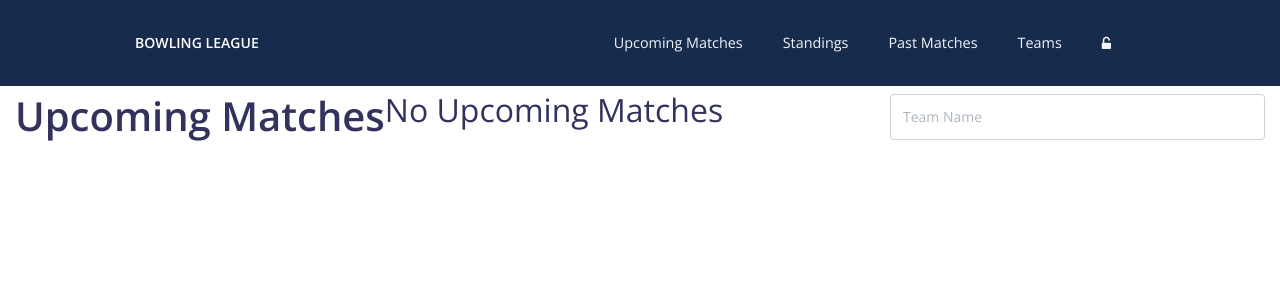
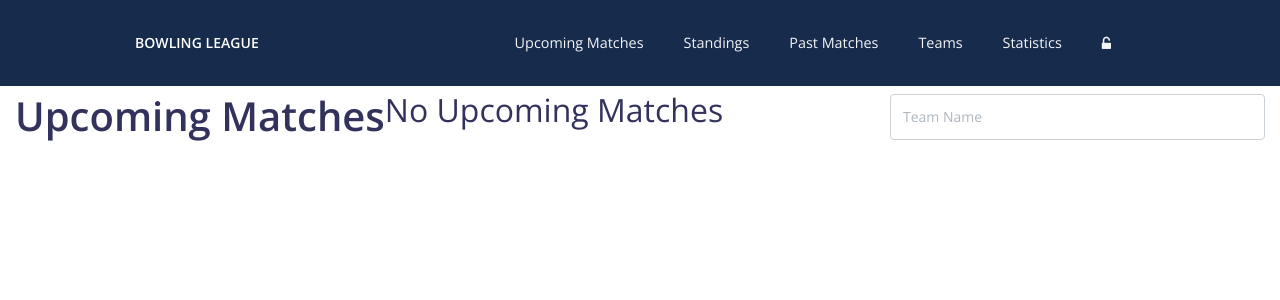
Before and after one commit to alex-stetson/BowlingLeagueManager, a PHP site: page /index.php in a window 1280 px wide. Shown: the top 300 px of the page. Run offline with PHP 8.4, Linux system fonts and the light colour scheme; data that the repository does not hold is empty; some web fonts are replaced.

Commit message:
Added statistics link to navbar

```diff
--- a/Frontend/includes/navbar.inc.php
+++ b/Frontend/includes/navbar.inc.php
@@ -52,6 +52,9 @@
                     <li class="nav-item">
                         <a class="nav-link" href="teams.php">Teams</a>
                     </li>
+                    <li class="nav-item">
+                        <a class="nav-link" href="statistics.php">Statistics</a>
+                    </li>
                     <?php
                     session_start();
                     if (isset($_SESSION['userEmail']) && $_SESSION['userEmail'] != '') { ?>
```
Lines whose indentation alone changed are shown as unchanged.
